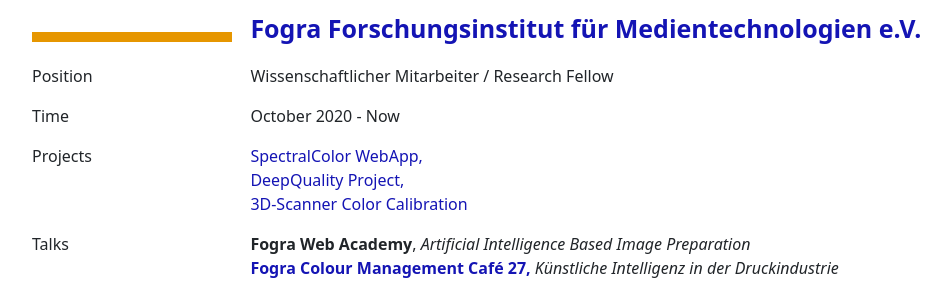
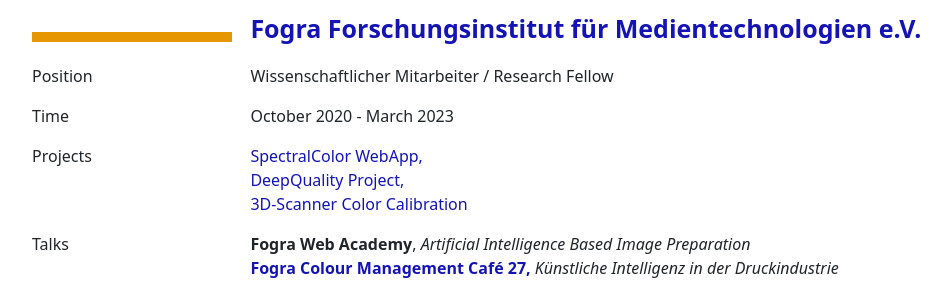
Before and after one commit to AlphaMegaladon/WebSeiten, a Flask app: page /WorkExperience/ in a window 1280 px wide. Shown: the part 158-458 px from the top of the page, without its empty margins (70-1021 px from the left). Run offline with Flask 2, Linux system fonts and the light colour scheme.

Commit message:
Add files via upload
Change Picture and adjust working experience

```diff
--- a/templates/Work_Experience.html
+++ b/templates/Work_Experience.html
@@ -30,7 +30,7 @@
             </tr>
             <tr>
                 <td>Time</td>
-                <td>October 2020 - Now</td>
+                <td>October 2020 - March 2023</td>
             </tr>
             <tr>
                 <td>Projects</td>
--- a/templates/start_page.html
+++ b/templates/start_page.html
@@ -6,7 +6,7 @@
     <table class="table">
         <thead>
             <tr>
-                <th width="70%"><img src="static/images/Profilbild.png" alt="Profilbild" width="30%"></th>
+                <th width="70%"><img src="static/images/SU_Bild_ganz.jpg" alt="Profilbild" width="65%"></th>
                 <th><h1 style="text-align: center; position:sticky; left: 0%; color: rgb(230, 150, 0); font-size:50px;">Martin Wimmer</h1></th>
             </tr>
         </thead>
```
Also changed, not shown: static/images/SU_Bild_ganz.jpg (added).
